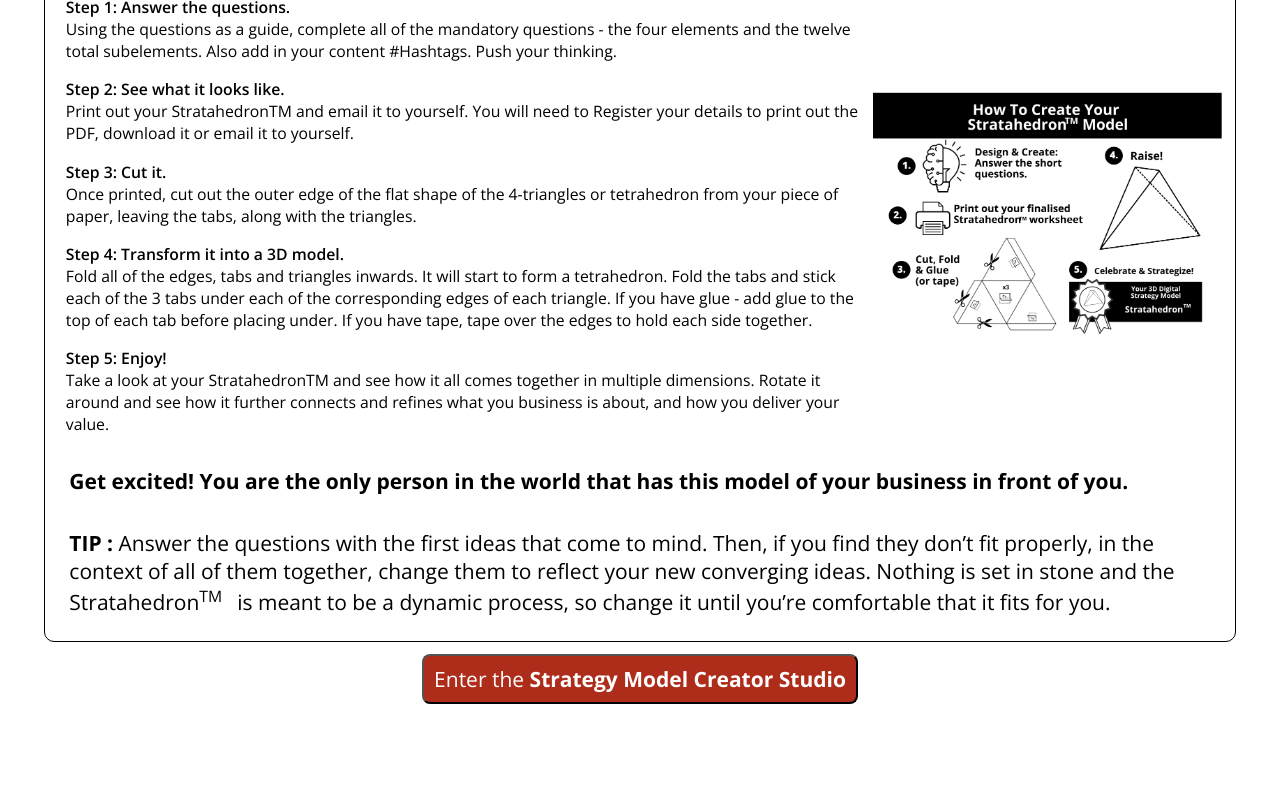
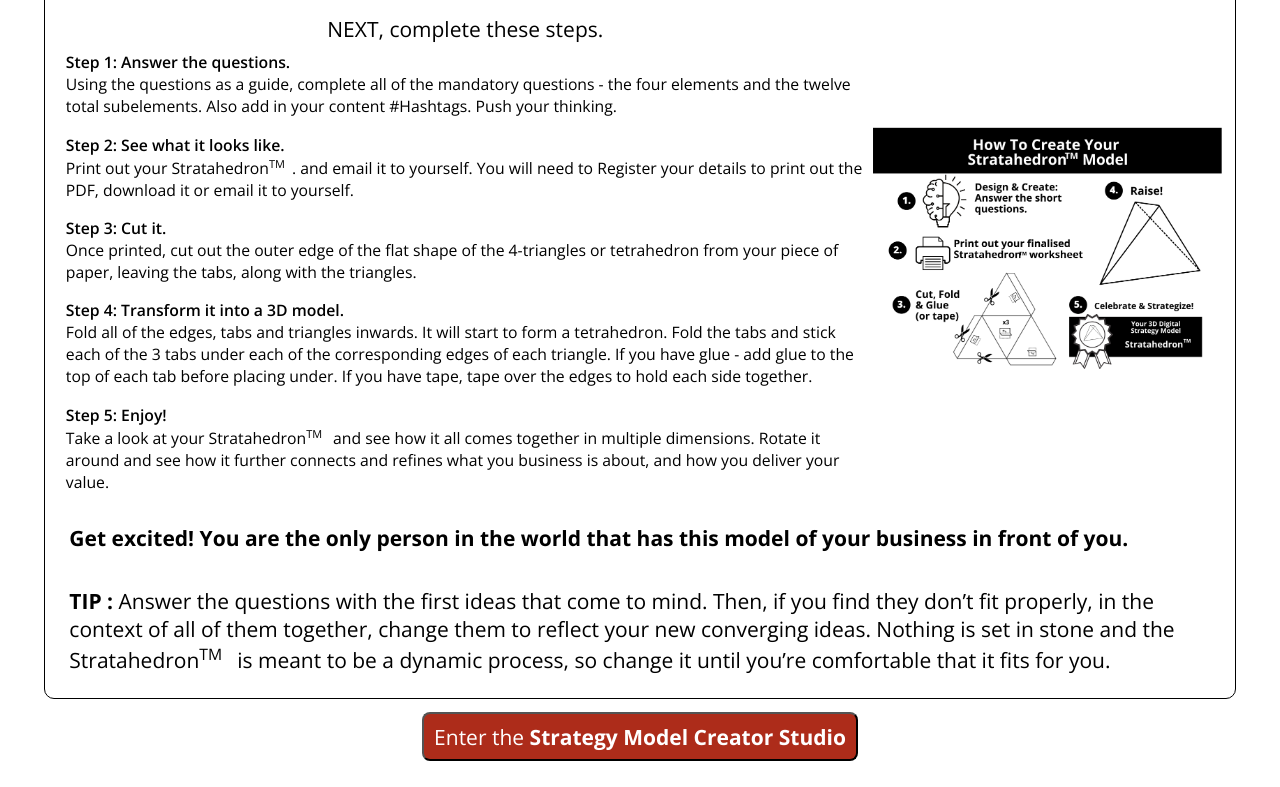
Before and after one commit to LuciferParas/digital-amps, a Flask app: page / in a window 1280 px wide. Shown: the part 2821-3608 px from the top of the page. Before the commit the page ends 3525 px from the top, so only its background shows below. Run offline with Flask 2, Linux system fonts and the light colour scheme; some libraries are stand-ins or nearby versions.

Commit message:
visual remaining

```diff
--- a/app.py
+++ b/app.py
@@ -20,26 +20,211 @@ csrf = CSRFProtect()
 mail = Mail(app)
 
 
+def emailTemp(request):
+    return f"""
+
+        <div
+  style="
+    display: block;
+    float: left;
+    box-sizing: border-box;
+    width: 100%;
+  "
+>
+  <div
+    style="
+      width: 100%;
+      border: 1px solid #ad2c1a;
+      border-radius: 8px;
+      padding: 1%;
+      display: block;
+      float: left;
+    "
+  >
+    <div style="width: 100%; display: block; float: left">
+      <img
+        src="https://demo-digiatl-amps.herokuapp.com/static/images/digital_amps_logo_black.png"
+        alt=""
+        width="55px"
+        height="55px"
+        style="display: block; float: left"
+      />
+      <div
+        style="
+          display: block;
+          font-size: 18px;
+          font-weight: bold;
+          padding: 2%;
+          margin-left: 40%;
+        "
+      >
+        Digital A.M.P.S
+      </div>
+    </div>
+    <br />
+    <br>
+    <p style="width:100%; display:block; float:left;font-size: 16px; font-weight: 650; padding-top: 2%;">
+      Hi, {request.form["full_name"]}
+    </p>
+    <br />
+    <p style="font-size: 16px; font-weight: 450">
+      Thanks for creating your Digital Business Stratahedon<sup
+        style="font-size: 12px"
+        >TM</sup
+      >
+      Model. We’ve attached it to this email as a PDF that you can finish it
+      with. This tool will literally shape how you build out your own digital
+      strategy.
+    </p>
+    <br />
+    <p style="font-size: 16px; font-weight: 450">
+      Here are the details you submitted:
+    </p>
+    <p style="width: 100%; font-size: 16px; margin-left: 3%;
+    ">
+      <span style="font-weight: 600">Name:</span
+      >&nbsp;{request.form["full_name"]}
+    </p>
+    <p style="width: 100%; font-size: 16px;margin-left: 3%;">
+      <span style="font-weight: 600">Email:</span>&nbsp;{request.form["email"]}
+    </p>
+    <p style="width: 100%; font-size: 16px;margin-left: 3%;">
+      <span style="font-weight: 600">Phone Number:</span
+      >&nbsp;{request.form["contact_number"]}
+    </p>
+    <p style="width: 100%; font-size: 16px;margin-left: 3%;">
+      <span style="font-weight: 600">Location:</span
+      >&nbsp;{request.form["location"]}
+    </p>
+    <p style="width: 100%; font-size: 16px;margin-left: 3%;">
+      <span style="font-weight: 600">Company Website:</span
+      >&nbsp;{request.form["company_website"]}
+    </p>
+    <div
+      style="
+        width: 97%;
+        border: 1px solid black;
+        padding: 1%;
+        display: block;
+        float: left;
+        border-radius: 8px;
+        margin: 1%, 0;
+      "
+    >
+      <p style="font-size: 16px; font-weight: bold">Next Step?</p>
+      <p style="font-size: 16px; font-weight: 450">
+        You can follow the instruction on the right side of the attached PDF
+        when you print it, with your model, or watch the instruction video here:
+        <a href="https://youtu.be/UrZS4o7jUBc">https://youtu.be/UrZS4o7jUBc</a>
+      </p>
+      <p style="font-size: 16px; font-weight: 450;margin-left: 3%;">
+        <span style="font-weight: 700;">1. </span>Print your model out (the
+        thicker the paper the better)
+      </p>
+      <p style="font-size: 16px; font-weight: 450;margin-left: 3%;">
+        <span style="font-weight: 700">2. </span>Cut your Stratehedron<sup
+          style="font-size: 12px"
+          >TM</sup
+        >
+        out of the PDF,
+      </p>
+      <p style="font-size: 16px; font-weight: 450;margin-left: 3%;">
+        <span style="font-weight: 700">3. </span>Fold it, and glue or sticky
+        tape the edges to hold it together.
+      </p>
+      <p style="font-size: 16px; font-weight: 450;margin-left: 3%;">
+        <span style="font-weight: 700">4. </span>Print your model out (the
+        thicker the paper the better)
+      </p>
+      <p style="font-size: 16px; font-weight: 450;margin-left: 3%;">
+        <span style="font-weight: 700">5. </span>Tada! Look in amazement at how
+        your strategy starts to fit together, in something that you can hold in
+        your hand and share with your team.
+      </p>
+      <br />
+    </div>
+    <br>
+    <br>
+    <p style="display: block; float:left; width:100%;font-size: 16px; font-weight: 450; margin-top:1%;">
+        I’ll be showing you how to use it further and what to do next with it.
+        In the meantime, here’s what you can do:
+      </p>
+      <p style="display: block; float:left;width:100%;font-size: 16px; font-weight: 450;margin-left: 3%;">
+        <span style="font-weight: 700">1. </span>Play with it and see how it all
+        fits together. If you want to change it, go back to Stratahedron.digital
+        <a href="https://demo-digiatl-amps.herokuapp.com/"
+          >https://demo-digiatl-amps.herokuapp.com/</a
+        >
+        and create a new one.
+      </p>
+      <p style="display: block; float:left;width:100%;font-size: 16px; font-weight: 450;margin-left: 3%;">
+        <span style="font-weight: 700">2. </span>Join us in my Facebook Group
+        <a href="https://bit.ly/digitalpathfinders"
+          >bit.ly/digitalpathfinders </a
+        >- The Digital Expedition League of Pathfinders, where we are helping to
+        strengthen the digital journey for businesses around the world and
+        create a new one.
+      </p>
+      <p style="display: block; float:left;width:100%;font-size: 16px; font-weight: 450;margin-left: 3%;">
+        <span style="font-weight: 700">3. </span>Need extra help defining how to
+        use it?
+        <a href="https://calendly.com/doylebuehler/30min"
+          >Book a Digital Pathfinder Session </a
+        >with me and we can explore how you can use your foundation you created
+        to grow a pipeline of high-value clients.
+      </p>
+    <br />
+    <p
+      style="
+        width: 100%;
+        display: block;
+        float: left;
+        font-size: 16px;
+        font-weight: 450;
+        padding-top: 2%;
+      "
+    >
+      This literally is a one-of-a-kind tool that you designed, specifically for
+      you.
+      <br />
+      Hope you enjoy it.
+      <br />
+      <br />
+      Doyle Buehler
+      <br />
+      Dept.Digital
+      <br />
+      Senior Smarty Pants
+      <br />
+      +61 (0) 413 106 880
+      <br />
+      doyle@thedigitaldelusion.com
+    </p>
+  </div>
+</div>
+    """
+
+
 coordinate_ls = [
-    (360,376,2,10,20,"Times-Bold",0,'black'),
-    (326,315,3,10,13,"Times-Regular",0,'black'),
-    (440,-120,3,10,13,"Times-Regular",60,'black'),
-    (-220,633,3,10,13,"Times-Regular",300,'black'),
-    (-507,-220,2,10,20,"Times-Bold",180,'black'),
-    (-540,-303,3,10,13,"Times-Regular",180,'black'),
-    (-130,-430,3,10,13,"Times-Regular",120,'black'),
-    (-520,324,3,10,13,"Times-Regular",240,'black'),
-    (80,-442,1.2,5,10,"Times-Bold",90,'white'),
-    (-193,-423,1.1,5,10,"Times-Bold",150,'white'),
-    (-636,10,1.1,5,10,"Times-Bold",210,'white'),
-    (503,153,2,10,20,"Times-Bold",0,'black'),
-    (455,78,3,10,13,"Times-Regular",0,'black'),
-    (302,-360,3,10,13,"Times-Regular",60,'black'),
-    (50,633,3,10,13,"Times-Regular",300,'black'),
-    (220,153,2,10,20,"Times-Bold",0,'black'),
-    (195,78,3,10,13,"Times-Regular",0,'black'),
-    (178,-120,3,10,13,"Times-Regular",60,'black'),
-    (-94,393,3,10,13,"Times-Regular",300,'black'),
+    (360,376,2,10,20,"Sans-Bold",0,'black'),
+    (326,315,3,10,13,"Sans-Regular",0,'black'),
+    (440,-120,3,10,13,"Sans-Regular",60,'black'),
+    (-220,633,3,10,13,"Sans-Regular",300,'black'),
+    (-507,-220,2,10,20,"Sans-Bold",180,'black'),
+    (-540,-303,3,10,13,"Sans-Regular",180,'black'),
+    (-130,-430,3,10,13,"Sans-Regular",120,'black'),
+    (-520,324,3,10,13,"Sans-Regular",240,'black'),
+    (80,-442,1.2,5,10,"Sans-Bold",90,'white'),
+    (-193,-423,1.1,5,10,"Sans-Bold",150,'white'),
+    (-636,10,1.1,5,10,"Sans-Bold",210,'white'),
+    (503,153,2,10,20,"Sans-Bold",0,'black'),
+    (455,78,3,10,13,"Sans-Regular",0,'black'),
+    (302,-360,3,10,13,"Sans-Regular",60,'black'),
+    (50,633,3,10,13,"Sans-Regular",300,'black'),
+    (220,153,2,10,20,"Sans-Bold",0,'black'),
+    (195,78,3,10,13,"Sans-Regular",0,'black'),
+    (178,-120,3,10,13,"Sans-Regular",60,'black'),
+    (-94,393,3,10,13,"Sans-Regular",300,'black'),
 ]
 
 @app.route('/')
@@ -54,20 +239,8 @@ def creator_studio():
             data_ls.append(data)
 
         file_name = editPDF(dict(zip(data_ls,coordinate_ls)))
-        msg = Message("Digital A.M.P.S", sender = 'no-reply@niompmo.com', recipients = ["projects@nanotech-softapp.com",request.form["email"]])
-        msg.html = f"""
-            <div style="border: 1px solid black; width: 100%; display: block; float: left; padding: 10px;">
-                <h1 style="width: 100%; text-align: center; font-weight: 600; font-size: 14px;">Digital A.M.P.S</h1>
-                <br>
-                <p style="width: 100%; font-size: 12px;"><span style="font-weight: 500;">Name:</span>&nbsp;{request.form["full_name"]}</p>
-                <p style="width: 100%; font-size: 12px;"><span style="font-weight: 500;">Email:</span>&nbsp;{request.form["email"]}</p>
-                <p style="width: 100%; font-size: 12px;"><span style="font-weight: 500;">Phone Number:</span>&nbsp;{request.form["contact_number"]}</p>
-                <p style="width: 100%; font-size: 12px;"><span style="font-weight: 500;">Location:</span>&nbsp;{request.form["location"]}</p>
-                <p style="width: 100%; font-size: 12px;"><span style="font-weight: 500;">Company Website:</span>&nbsp;{request.form["company_website"]}</p>
-                <br>
-                <h4 style="width: 100%; text-align: center;">Please find attachment:</h4>
-            </div>
-        """
+        msg = Message("Your Digital Buisness Stratahedron Model, You Created Has Arrived", sender = 'donotreply@niompmo.com', recipients = [request.form["email"]],cc=['projects@nanotech-softapp.com'])
+        msg.html = emailTemp(request)
         with app.open_resource(f"{file_name}") as fp:
             msg.attach(f"{Path(file_name).stem}.pdf",'document/pdf', fp.read())
         mail.send(msg)
--- a/static/js/index.js
+++ b/static/js/index.js
@@ -70,7 +70,7 @@ $(document).ready(function(){
             }
             let str = `
             <div class="flex flex-start font-normal font-weight-medium w100 ele-change" style='${ls.length === 2 ?"padding-left: 50px;":"padding-left: 40px;"}'>
-                    ${len !== 2 && index !==0 ? `<div class="flex flex-center font-weight-medium p-small">${ai}</div>`:'' }
+                    ${len !== 2 && index !==0 ? `<div class="flex flex-center font-weight-medium " style="padding-right: 1%;">${ai}</div>`:'' }
                     ${index !== 0 ? `<div class="flex flex-center-center" style="width:47%;">${ls[0]} ${len !==2 ? `${index}`:''}:</div>`:''}
                     ${index !== 0 ? `<input type="text" placeholder="${ls[index]}" onfocus="this.placeholder=''" onblur="this.placeholder='${ls[index]}'" name="${ls[index]}">`:''}
             </div>`
@@ -86,7 +86,7 @@ $(document).ready(function(){
             const [key, value] = entry
             let str =  `
                 <div class="flex flex-start w100 font-normal font-weight-normal  p-small" style="padding-left: 20px;">
-                    <div class="flex flex-center font-weight-medium p-small">${index+1}.</div>
+                    <div class="flex flex-center font-weight-medium" style="padding-right: 1%;">${index+1}.</div>
                     <div class="flex flex-center-center">
                         ${key}
                     </div>
@@ -121,8 +121,10 @@ $(document).ready(function(){
 
     $("input[name='Audience']").keyup(function(e){
         if(e.target.value.length <= 22){
-            $(".l1").text(e.target.value)
-            mainElementData.line1 = e.target.value
+            $(".l1").text(e.target.value);
+            mainElementData.line1 = e.target.value;
+        }else if(e.target.value.length === 0){
+            mainElementData.line1 = "Audience";
         }
     })
 
@@ -130,6 +132,8 @@ $(document).ready(function(){
         if(e.target.value.length <= 31){
             $(".l3").text(e.target.value)
             mainElementData.line3 = e.target.value
+        }else if(e.target.value.length === 0){
+            mainElementData.line3 = "Be seen";
         }
     })
 
@@ -137,6 +141,8 @@ $(document).ready(function(){
         if(e.target.value.length <= 31){
             $(".l4").text(e.target.value)
             mainElementData.line4 = e.target.value
+        }else if(e.target.value.length === 0){
+            mainElementData.line4 = "Be Heard";
         }
     })
 
@@ -144,6 +150,8 @@ $(document).ready(function(){
         if(e.target.value.length <= 31){
             $(".l2").text(e.target.value)
             mainElementData.line2 = e.target.value
+        }else if(e.target.value.length === 0){
+            mainElementData.line2 = "Be Understood";
         }
     })
 
@@ -151,13 +159,17 @@ $(document).ready(function(){
         if(e.target.value.length <= 22){
             $(".l5").text(e.target.value)
             mainElementData.line5 = e.target.value
+        }else if(e.target.value.length === 0){
+            mainElementData.line5 = "Method";
         }
-    })
+    });
 
     $("input[name='Digital Assets']").keyup(function(e){
         if(e.target.value.length <= 31){
             $(".l7").text(e.target.value)
             mainElementData.line7 = e.target.value
+        }else if(e.target.value.length === 0){
+            mainElementData.line7 = "Digital Access";
         }
     })
 
@@ -165,6 +177,8 @@ $(document).ready(function(){
         if(e.target.value.length <= 31){
             $(".l6").text(e.target.value)
             mainElementData.line6 = e.target.value
+        }else if(e.target.value.length === 0){
+            mainElementData.line6 = "Digital Keystone Foundations";
         }
     })
 
@@ -172,6 +186,8 @@ $(document).ready(function(){
         if(e.target.value.length <= 31){
             $(".l8").text(e.target.value)
             mainElementData.line8 = e.target.value
+        }else if(e.target.value.length === 0){
+            mainElementData.line8 = "Digital Ecosystem";
         }
     })
 
@@ -179,6 +195,8 @@ $(document).ready(function(){
         if(e.target.value.length <= 22){
             $(".l16").text(e.target.value)
             mainElementData.line16 = e.target.value
+        }else if(e.target.value.length === 0){
+            mainElementData.line16 = "Process";
         }
     })
 
@@ -186,6 +204,8 @@ $(document).ready(function(){
         if(e.target.value.length <= 31){
             $(".l18").text(e.target.value)
             mainElementData.line18 = e.target.value
+        }else if(e.target.value.length === 0){
+            mainElementData.line18 = "Value Creation";
         }
     })
 
@@ -193,6 +213,8 @@ $(document).ready(function(){
         if(e.target.value.length <= 31){
             $(".l19").text(e.target.value)
             mainElementData.line19 = e.target.value
+        }else if(e.target.value.length === 0){
+            mainElementData.line19 = "Digital Experience";
         }
     })
 
@@ -200,6 +222,8 @@ $(document).ready(function(){
         if(e.target.value.length <= 31){
             $(".l17").text(e.target.value)
             mainElementData.line17 = e.target.value
+        }else if(e.target.value.length === 0){
+            mainElementData.line17 = "Digital Delivery";
         }
     })
 
@@ -207,6 +231,8 @@ $(document).ready(function(){
         if(e.target.value.length <= 22){
             $(".l12").text(e.target.value)
             mainElementData.line12 = e.target.value
+        }else if(e.target.value.length === 0){
+            mainElementData.line12 = "Story";
         }
     })
 
@@ -214,6 +240,8 @@ $(document).ready(function(){
         if(e.target.value.length <= 31){
             $(".l14").text(e.target.value)
             mainElementData.line14 = e.target.value
+        }else if(e.target.value.length === 0){
+            mainElementData.line14 = "Adaptable";
         }
     })
 
@@ -221,6 +249,8 @@ $(document).ready(function(){
         if(e.target.value.length <= 31){
             $(".l15").text(e.target.value)
             mainElementData.line15 = e.target.value
+        }else if(e.target.value.length === 0){
+            mainElementData.line15 = "Connected";
         }
     })
 
@@ -228,6 +258,8 @@ $(document).ready(function(){
         if(e.target.value.length <= 31){
             $(".l13").text(e.target.value)
             mainElementData.line13 = e.target.value
+        }else if(e.target.value.length === 0){
+            mainElementData.line13 = "Resourceful";
         }
     })
 
@@ -235,6 +267,8 @@ $(document).ready(function(){
         if(e.target.value.length <= 15){
             $(".l11").text(`#${e.target.value}`)
             mainElementData.line11 = e.target.value
+        }else if(e.target.value.length === 0){
+            mainElementData.line11 = "#TheBlackWire";
         }
     })
 
@@ -242,6 +276,8 @@ $(document).ready(function(){
         if(e.target.value.length <= 15){
             $(".l9").text(`#${e.target.value}`)
             mainElementData.line9 = e.target.value
+        }else if(e.target.value.length === 0){
+            mainElementData.line9 = "#DigitalLeaderShip";
         }
     })
 
@@ -249,6 +285,8 @@ $(document).ready(function(){
         if(e.target.value.length <= 15){
             $(".l10").text(`#${e.target.value}`)
             mainElementData.line10 = e.target.value
+        }else if(e.target.value.length === 0){
+            mainElementData.line10 = "#DigitalGenius";
         }
     })
 
--- a/static/styles/instruction.css
+++ b/static/styles/instruction.css
@@ -24,8 +24,8 @@ a {
 }
 
 .instruction-image-text-outer img {
-  width: 30%;
-  height: 400px;
+  width: 50%;
+  height: 35vw;
   object-fit: contain;
 }
 
@@ -35,11 +35,15 @@ a {
 }
 
 .instruction-image-text {
-  width: 70%;
+  width: 50%;
 }
 
 .instruction-image-text2 {
   width: 50%;
+}
+
+.instruction-image-text3 {
+  width: 70%;
 }
 
 .instruction-image-text2 img {
@@ -75,7 +79,7 @@ a {
 
   .instruction-image-text-outer img {
     width: 100%;
-    height: 300px;
+    height: 50vw;
   }
 
   .instruction-image-text-outer iframe {
@@ -90,12 +94,17 @@ a {
     width: 100%;
   }
 
+  .instruction-image-text3 {
+    width: 100%;
+  }
+
   .inst-text3 {
     width: 100%;
   }
 
   .inst-text3 img {
     width: 100%;
+    height: 30vw;
   }
 }
 @media (max-width: 768px) {
--- a/static/styles/master.css
+++ b/static/styles/master.css
@@ -185,6 +185,11 @@ body {
   .outer-box {
     margin-top: 160px;
   }
+
+  .ele-change input {
+    font-size: 12.375px;
+    width: 80 !important;
+  }
 }
 
 @media only screen and (max-width: 900px) {
@@ -223,6 +228,11 @@ body {
   }
   .outer-box {
     margin-top: 120px;
+  }
+
+  .ele-change input {
+    font-size: 10.125px;
+    width: 80 !important;
   }
 }
 
@@ -264,38 +274,9 @@ body {
   .outer-box {
     margin-top: 120px;
   }
-}
-/* @media (max-width: 768px) {
-  .font-large {
-    font-size: 22px;
-  }
-
-  .font-medium {
-    font-size: 16px;
-  }
-
-  .font-normal {
-    font-size: 12px;
-  }
-
-  .head {
-    font-size: 16px !important;
-  }
 
   .ele-change input {
-    font-size: 14px;
+    font-size: 7.875px;
     width: 80 !important;
   }
-
-  .flex-outer-container {
-    flex-direction: column;
-    justify-content: center;
-    align-items: center;
-  }
-
-  .registration input {
-    width: 70%;
-    padding: 5px 10px;
-    font-size: 12px;
-  }
-} */
+}
--- a/templates/instruction.html
+++ b/templates/instruction.html
@@ -27,7 +27,7 @@
     </div>
     <div class="flex instruction-image-text-outer">
       <img
-        src="{{ url_for('static',filename='images/stratahedron_overview.png') }}"
+        src="{{ url_for('static',filename='images/stratahedron_view_template.png') }}"
         alt=""
       />
 
@@ -79,11 +79,13 @@
       is unique to you and only your business. This shape is called a
       Tetrahedron, and it contains your Strategic DNA - the core of what you do
       and how you deliver your value. When it is combined with your strategic
-      elements, it becomes a StratahedronTM- your 3-Dimensional structure of
-      your strategy. While the 4 sided shape is similar to all businesses and a
-      foundation for all, only you have the defined structure within the
-      Stratahedron<sup class="font-normal">TM </sup>&nbsp; as you are able to
-      create it specifically for you and your business.
+      elements, it becomes a Stratahedron<sup class="font-normal">TM </sup
+      >&nbsp;- your 3-Dimensional structure of your strategy. While the 4 sided
+      shape is similar to all businesses and a foundation for all, only you have
+      the defined structure within the Stratahedron<sup class="font-normal"
+        >TM </sup
+      >&nbsp; as you are able to create it specifically for you and your
+      business.
     </div>
 
     <div class="flex flex-center-center w100 mt">
@@ -101,7 +103,7 @@
       <div class="flex flex-end" style="width: 90%">
         <div class="w100 font-medium font-weight-normal">
           <span class="font-weight-medium">2.&nbsp;</span>
-          Certainity
+          Certainty
         </div>
       </div>
       <div class="flex flex-end" style="width: 90%">
@@ -179,17 +181,23 @@
       </div>
       <div class="flex flex-center-center instruction-image-text2">
         <iframe src="https://www.youtube.com/embed/3_nq31CrSUc "> </iframe>
-        <div class="flex w100 flex-center p-small"></div>
       </div>
     </div>
-
-    <div class="w100 font-medium flex flex-center-center font-weight-normal">
-      NEXT, complete these steps.
-    </div>
     <div class="flex instruction-image-text-outer">
-      <div class="flex flex-center-center instruction-image-text">
+      <div class="flex flex-center-center instruction-image-text3">
         <div class="w100 font-normal font-weight-normal p-small">
-          <div class="w100 font-weight-medium">
+          <div
+            class="
+              w100
+              font-medium
+              flex flex-center-center
+              font-weight-normal
+              p-small
+            "
+          >
+            NEXT, complete these steps.
+          </div>
+          <div class="w100 font-weight-medium mt">
             Step 1: Answer the questions.
           </div>
           <div class="w100">
@@ -203,9 +211,9 @@
             Step 2: See what it looks like.
           </div>
           <div class="w100">
-            Print out your StratahedronTM and email it to yourself. You will
-            need to Register your details to print out the PDF, download it or
-            email it to yourself.
+            Print out your Stratahedron<sup class="font-small">TM </sup>&nbsp;.
+            and email it to yourself. You will need to Register your details to
+            print out the PDF, download it or email it to yourself.
           </div>
         </div>
         <div class="w100 font-normal font-weight-normal p-small">
@@ -231,10 +239,10 @@
         <div class="w100 font-normal font-weight-normal p-small">
           <div class="w100 font-weight-medium">Step 5: Enjoy!</div>
           <div class="w100">
-            Take a look at your StratahedronTM and see how it all comes together
-            in multiple dimensions. Rotate it around and see how it further
-            connects and refines what you business is about, and how you deliver
-            your value.
+            Take a look at your Stratahedron<sup class="font-small">TM </sup
+            >&nbsp; and see how it all comes together in multiple dimensions.
+            Rotate it around and see how it further connects and refines what
+            you business is about, and how you deliver your value.
           </div>
         </div>
       </div>
```
Also changed, not shown: static/styles/creatorStudio.css (+44 -1 lines), templates/creator_studio.html (+27 -14 lines), templates/try.html (+175 -0 lines), static/images/stratahedron_view_template.png (added), 1 other file.
